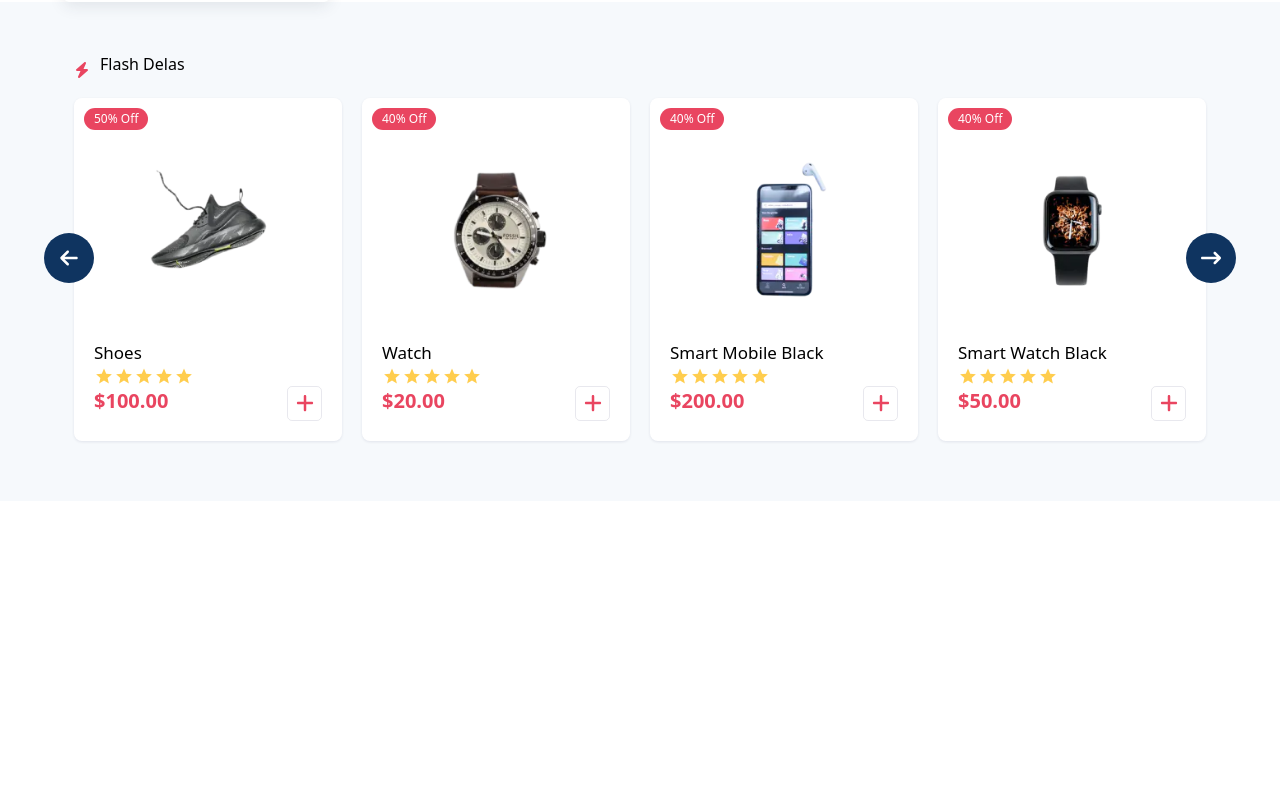
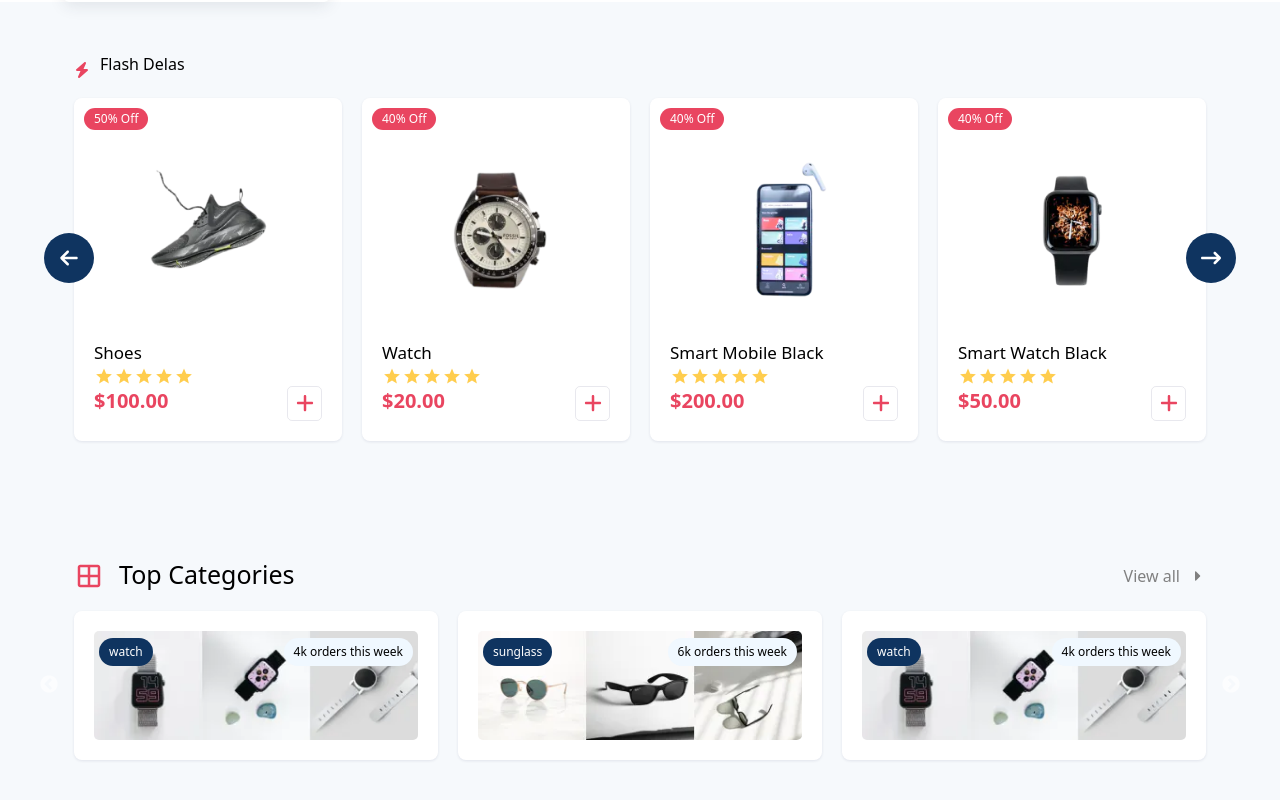
Before and after one commit to samirzjadhav/react-ecommerce-website, a React (Create React App) app: page / in a window 1280 px wide. Shown: the part 711-1511 px from the top of the page. Before the commit the page ends 1212 px from the top, so only its background shows below. Built offline with nearby package versions, Linux system fonts and the light colour scheme.

Commit message:
feat: added top categories section and design it

```diff
--- /dev/null
+++ b/src/Components/top/Tdata.js
@@ -0,0 +1,29 @@
+const Tdata = [
+  {
+    cover: "./images/top/category-1.png",
+    para: "headphone",
+    desc: "3k orders this week",
+  },
+  {
+    cover: "./images/top/category-2.png",
+    para: "watch",
+    desc: "4k orders this week",
+  },
+  {
+    cover: "./images/top/category-3.png",
+    para: "sunglass",
+    desc: "6k orders this week",
+  },
+  {
+    cover: "./images/top/category-2.png",
+    para: "watch",
+    desc: "4k orders this week",
+  },
+  {
+    cover: "./images/top/category-3.png",
+    para: "sunglass",
+    desc: "6k orders this week",
+  },
+];
+
+export default Tdata;
--- /dev/null
+++ b/src/Components/top/TopCart.js
@@ -0,0 +1,38 @@
+import React from "react";
+import Slider from "react-slick";
+import "slick-carousel/slick/slick.css";
+import "slick-carousel/slick/slick-theme.css";
+import Tdata from "./Tdata";
+
+const TopCart = () => {
+  const settings = {
+    dots: false,
+    infinite: true,
+    slidesToShow: 3,
+    slidesToScroll: 1,
+    autoplay: true,
+  };
+  return (
+    <>
+      <Slider {...settings}>
+        {Tdata.map((value, index) => {
+          return (
+            <>
+              <div className="box product" key={index}>
+                <div className="nametop flex justify-between">
+                  <span className="tleft">{value.para}</span>
+                  <span className="tright">{value.desc}</span>
+                </div>
+                <div className="img">
+                  <img src={value.cover} alt="" />
+                </div>
+              </div>
+            </>
+          );
+        })}
+      </Slider>
+    </>
+  );
+};
+
+export default TopCart;
--- /dev/null
+++ b/src/Components/top/TopCate.js
@@ -0,0 +1,33 @@
+import React from "react";
+import { MdOutlineWindow } from "react-icons/md";
+import { FaCaretRight } from "react-icons/fa";
+import TopCart from "./TopCart";
+import "./style.css";
+
+const TopCate = () => {
+  return (
+    <>
+      <section className="TopCate background">
+        <div className="container">
+          <div className="heading flex justify-between">
+            <div className="heading-left row flex">
+              <i>
+                <MdOutlineWindow />
+              </i>
+              <h2>Top Categories</h2>
+            </div>
+            <div className="heading-right flex items-center">
+              <span>View all</span>
+              <i>
+                <FaCaretRight />
+              </i>
+            </div>
+          </div>
+          <TopCart />
+        </div>
+      </section>
+    </>
+  );
+};
+
+export default TopCate;
--- /dev/null
+++ b/src/Components/top/style.css
@@ -0,0 +1,38 @@
+.TopCate {
+  position: relative;
+}
+
+.TopCate img {
+  width: 100%;
+  height: 100%;
+  border-radius: 5px;
+}
+
+.TopCate .nametop {
+  position: relative;
+  width: 100%;
+}
+
+.TopCate .nametop span {
+  background: #0f3460;
+  color: #fff;
+  font-size: 12px;
+  padding: 5px 10px;
+  border-radius: 50px;
+  margin: 5px;
+  position: absolute;
+  top: 10px;
+}
+
+.TopCate .nametop .tleft {
+  left: 0;
+  top: 2px;
+}
+
+.TopCate .nametop .tright {
+  background-color: aliceblue;
+  color: black;
+  position: absolute;
+  right: 0;
+  top: 2px;
+}
--- a/src/Pages/Pages.js
+++ b/src/Pages/Pages.js
@@ -1,12 +1,14 @@
 import React from "react";
 import Home from "../Components/Mainpages/Home";
 import FlashCard from "../Components/FlashDeals/FlashDeals";
+import TopCate from "../Components/top/TopCate";
 
 const pages = ({ productItems, cartItem, addToCart }) => {
   return (
     <>
       <Home cartItem={cartItem} />
       <FlashCard productItems={productItems} addToCart={addToCart} />
+      <TopCate />
     </>
   );
 };
```
